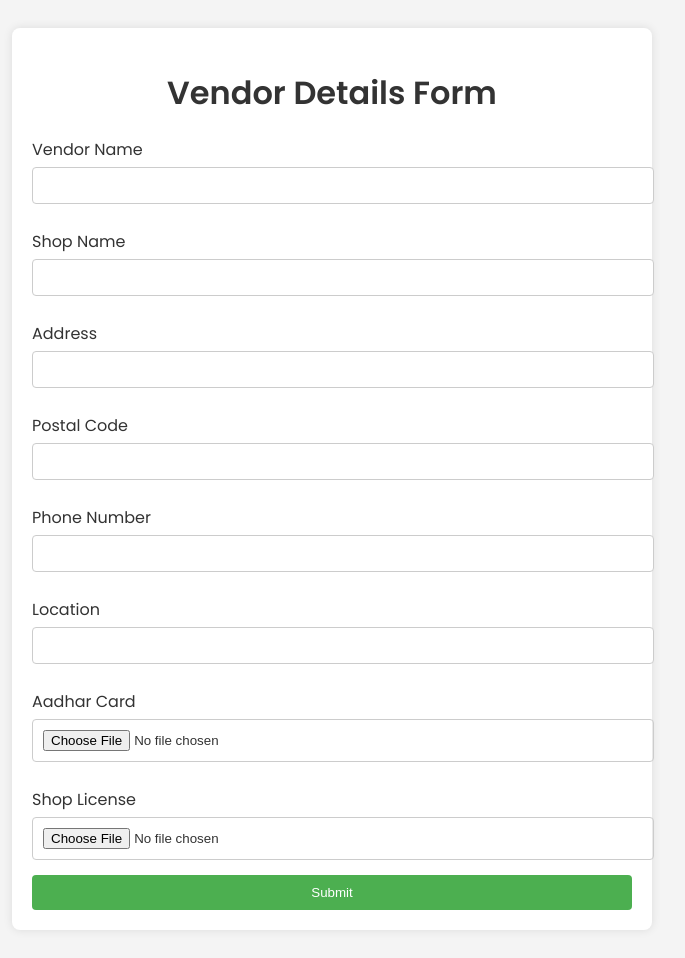
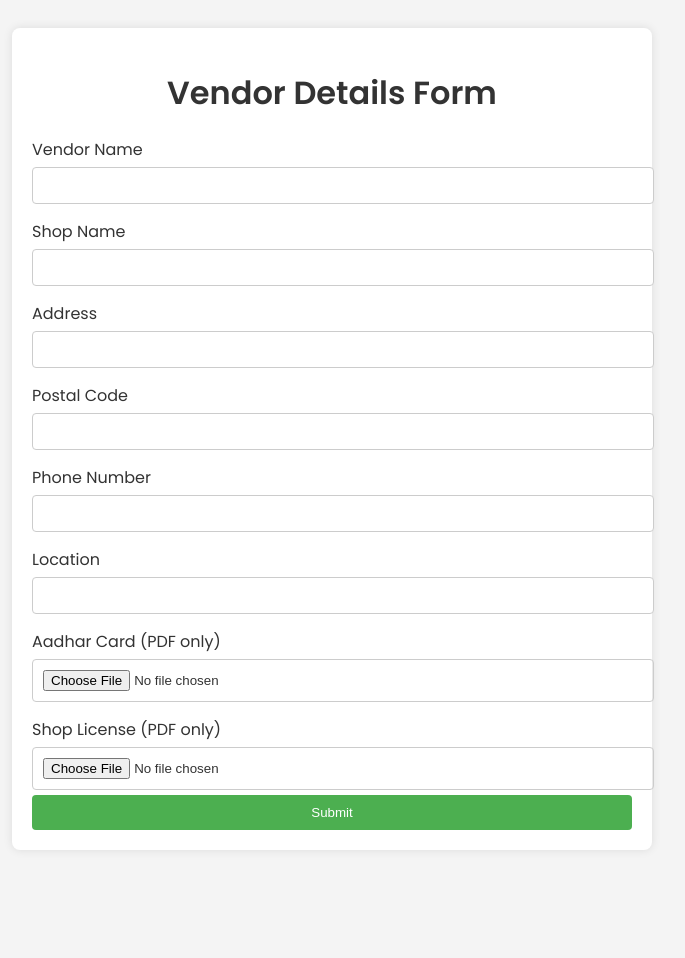
Before and after one commit to treesathomas123/Online-Footwear-Store, a Django app: template FootLand/templates/vendor_details.html in a window 1280 px wide. Shown: the whole page, without its empty margins (308-993 px from the left). After the commit the page ends 830 px from the top, so only its background shows below. Run offline with Django 5.2, Linux system fonts and the light colour scheme; the template is opened without the code that fills it, so the values that code supplies are empty.

Commit message:
change the css

```diff
--- a/FootLand/templates/vendor_add_product.html
+++ b/FootLand/templates/vendor_add_product.html
@@ -17,7 +17,7 @@
         .sidebar {
             min-height: 100vh;
             box-shadow: 2px 0 5px rgba(0,0,0,0.1);
-            background: linear-gradient(180deg, #1a237e 0%, #0d47a1 100%);
+            background: linear-gradient(180deg, #252526 0%, #252526 100%);
         }
 
         .add-product-form {
--- a/FootLand/templates/vendor_change_password.html
+++ b/FootLand/templates/vendor_change_password.html
@@ -17,7 +17,7 @@
         .sidebar {
             min-height: 100vh;
             box-shadow: 2px 0 5px rgba(0,0,0,0.1);
-            background: linear-gradient(180deg, #1a237e 0%, #0d47a1 100%);
+            background: linear-gradient(180deg, #252526 0%, #252526 100%);
         }
 
         .password-form {
--- a/FootLand/templates/vendor_details.html
+++ b/FootLand/templates/vendor_details.html
@@ -36,9 +36,14 @@
         textarea {
             width: 100%;
             padding: 10px;
-            margin-bottom: 15px;
+            margin-bottom: 5px;
             border: 1px solid #ccc;
             border-radius: 4px;
+        }
+        .error-message {
+            color: red;
+            font-size: 12px;
+            display: none;
         }
         button {
             width: 100%;
@@ -52,11 +57,6 @@
         button:hover {
             background-color: #45a049;
         }
-        .error-message {
-            color: red;
-            font-size: 12px;
-            display: none; /* Hidden by default */
-        }
     </style>
 </head>
 <body>
@@ -65,77 +65,67 @@
         <form id="vendorDetailsForm" method="POST" enctype="multipart/form-data">
             {% csrf_token %}
 
-            <div class="form-group">
             <label for="vendor_name">Vendor Name</label>
             <input type="text" name="vendor_name" value="{{ vendor_name }}" readonly>
-            </div>
 
-            <div class="form-group">
             <label for="shop_name">Shop Name</label>
-                <input type="text" name="shop_name" required>
-            </div>
+            <input type="text" name="shop_name" id="shop_name" required minlength="3" maxlength="50">
+            <span class="error-message" id="shopNameError">Shop name must be between 3 and 50 characters.</span>
 
-            <div class="form-group">
             <label for="address">Address</label>
-                <input type="text" name="address" required>
-            </div>
+            <input type="text" name="address" id="address" required minlength="10" maxlength="100">
+            <span class="error-message" id="addressError">Address must be between 10 and 100 characters.</span>
 
-            <div class="form-group">
             <label for="postal_code">Postal Code</label>
-                <input type="text" name="postal_code" required>
-            </div>
+            <input type="text" name="postal_code" id="postal_code" required pattern="\d{6}">
+            <span class="error-message" id="postalCodeError">Postal Code must be exactly 6 digits.</span>
 
-            <div class="form-group">
             <label for="phone_number">Phone Number</label>
-                <input type="text" name="phone_number" required>
-            </div>
+            <input type="text" name="phone_number" id="phone_number" required pattern="\d{10}">
+            <span class="error-message" id="phoneNumberError">Phone Number must be exactly 10 digits.</span>
 
-            <div class="form-group">
             <label for="location">Location</label>
-                <input type="text" name="location" required>
-            </div>
+            <input type="text" name="location" id="location" required minlength="3" maxlength="50">
+            <span class="error-message" id="locationError">Location must be between 3 and 50 characters.</span>
 
-            <div class="form-group">
-                <label for="aadhar_card">Aadhar Card</label>
-                <input type="file" name="aadhar_card" required>
-            </div>
+            <label for="aadhar_card">Aadhar Card (PDF only)</label>
+            <input type="file" name="aadhar_card" id="aadhar_card" required accept=".pdf">
+            <span class="error-message" id="aadharCardError">Only PDF files are allowed.</span>
 
-            <div class="form-group">
-                <label for="shop_license">Shop License</label>
-                <input type="file" name="shop_license" required>
-            </div>
+            <label for="shop_license">Shop License (PDF only)</label>
+            <input type="file" name="shop_license" id="shop_license" required accept=".pdf">
+            <span class="error-message" id="shopLicenseError">Only PDF files are allowed.</span>
 
             <button type="submit">Submit</button>
         </form>
     </div>
 
     <script>
-        const form = document.getElementById('vendorDetailsForm');
-
-        form.addEventListener('submit', function(event) {
+        document.getElementById('vendorDetailsForm').addEventListener('submit', function(event) {
             let hasError = false;
 
-            // Validate vendor name
-            const vendorName = document.getElementById('vendor_name');
-            if (!vendorName.value) {
-                document.getElementById('vendorNameError').style.display = 'block';
+            function validateField(id, regex, errorMessageId) {
+                const field = document.getElementById(id);
+                if (!regex.test(field.value)) {
+                    document.getElementById(errorMessageId).style.display = 'block';
                     hasError = true;
                 } else {
-                document.getElementById('vendorNameError').style.display = 'none';
+                    document.getElementById(errorMessageId).style.display = 'none';
+                }
             }
 
-            // Validate shop name
-            const shopName = document.getElementById('shop_name');
-            if (!shopName.value) {
+            // Validate shop name length
+            const shopName = document.getElementById('shop_name').value;
+            if (shopName.length < 3 || shopName.length > 50) {
                 document.getElementById('shopNameError').style.display = 'block';
                 hasError = true;
             } else {
                 document.getElementById('shopNameError').style.display = 'none';
             }
 
-            // Validate address
-            const address = document.getElementById('address');
-            if (!address.value) {
+            // Validate address length
+            const address = document.getElementById('address').value;
+            if (address.length < 10 || address.length > 100) {
                 document.getElementById('addressError').style.display = 'block';
                 hasError = true;
             } else {
@@ -143,52 +133,56 @@
             }
 
             // Validate postal code
-            const postalCode = document.getElementById('postal_code');
-            if (!postalCode.value.match(/^\d{5}$/)) {
-                document.getElementById('postalCodeError').style.display = 'block';
-                hasError = true;
-            } else {
-                document.getElementById('postalCodeError').style.display = 'none';
-            }
+            validateField('postal_code', /^\d{6}$/, 'postalCodeError');
+            // Validate phone number
+            validateField('phone_number', /^\d{10}$/, 'phoneNumberError');
 
-            // Validate phone number
-            const phoneNumber = document.getElementById('phone_number');
-            if (!phoneNumber.value.match(/^\d{10}$/)) {
-                document.getElementById('phoneNumberError').style.display = 'block';
-                hasError = true;
-            } else {
-                document.getElementById('phoneNumberError').style.display = 'none';
-            }
-
-            // Validate location
-            const location = document.getElementById('location');
-            if (!location.value) {
+            // Validate location length
+            const location = document.getElementById('location').value;
+            if (location.length < 3 || location.length > 50) {
                 document.getElementById('locationError').style.display = 'block';
                 hasError = true;
             } else {
                 document.getElementById('locationError').style.display = 'none';
             }
 
-            // Validate Aadhar card
-            const aadharCard = document.getElementById('aadhar_card');
-            if (!aadharCard.files.length) {
+            // Validate file uploads
+            const aadharCardFile = document.getElementById('aadhar_card').files[0];
+            const shopLicenseFile = document.getElementById('shop_license').files[0];
+
+            if (!aadharCardFile) {
                 document.getElementById('aadharCardError').style.display = 'block';
                 hasError = true;
             } else {
                 document.getElementById('aadharCardError').style.display = 'none';
+                // Check file type
+                if (aadharCardFile.type !== 'application/pdf') {
+                    document.getElementById('aadharCardError').innerText = 'Only PDF files are allowed.';
+                    document.getElementById('aadharCardError').style.display = 'block';
+                    hasError = true;
+                }
             }
 
-            // Validate shop license
-            const shopLicense = document.getElementById('shop_license');
-            if (!shopLicense.files.length) {
+            if (!shopLicenseFile) {
                 document.getElementById('shopLicenseError').style.display = 'block';
                 hasError = true;
             } else {
                 document.getElementById('shopLicenseError').style.display = 'none';
+                // Check file type
+                if (shopLicenseFile.type !== 'application/pdf') {
+                    document.getElementById('shopLicenseError').innerText = 'Only PDF files are allowed.';
+                    document.getElementById('shopLicenseError').style.display = 'block';
+                    hasError = true;
+                }
             }
 
+            // Placeholder for server-side document verification
             if (hasError) {
-                event.preventDefault(); // Prevent form submission if there are validation errors
+                event.preventDefault();
+            } else {
+                // Here you can add an AJAX call to verify documents on the server
+                // For example:
+                // verifyDocuments(aadharCardFile, shopLicenseFile);
             }
         });
     </script>
--- a/FootLand/templates/vendor_view_products.html
+++ b/FootLand/templates/vendor_view_products.html
@@ -17,7 +17,7 @@
         .sidebar {
             min-height: 100vh;
             box-shadow: 2px 0 5px rgba(0,0,0,0.1);
-            background: linear-gradient(180deg, #1a237e 0%, #0d47a1 100%);
+            background: linear-gradient(180deg, #252526 0%, #252526 100%);
         }
 
         .product-list {
```
Also changed, not shown: 2 other files. Lines whose indentation alone changed are shown as unchanged.
